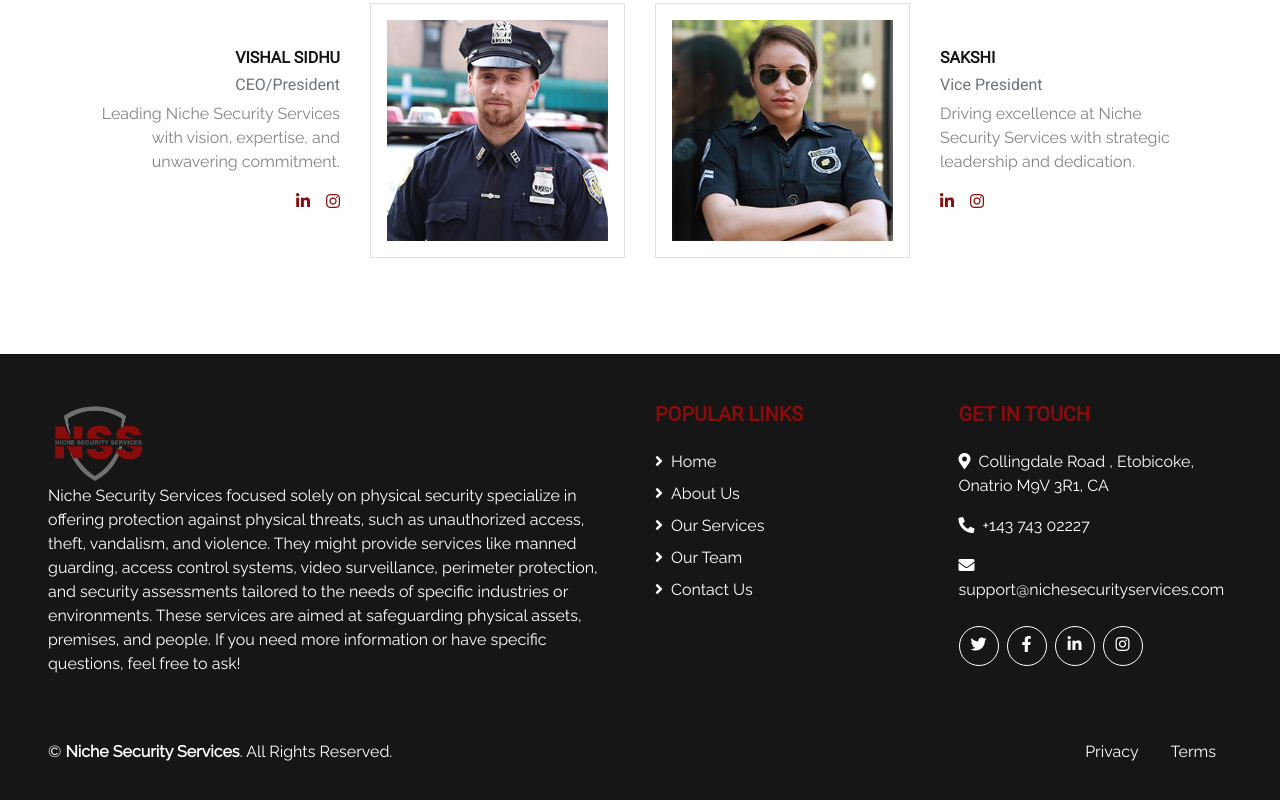
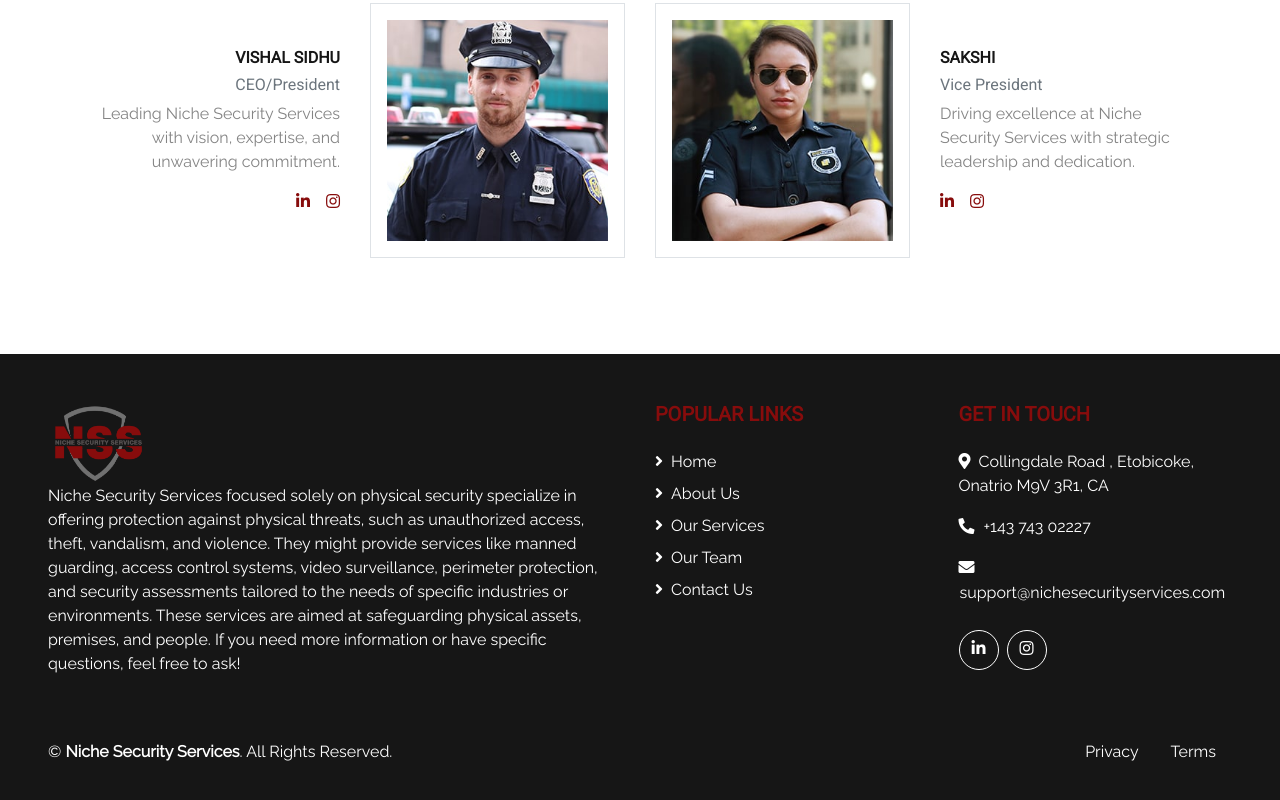
Before and after one commit to Mohitbains/SSN, a plain HTML site: page about.html in a window 1280 px wide. Shown: the part 1969-2769 px from the top of the page. Drawn offline with nearby package versions, Linux system fonts and the light colour scheme.

Commit message:
links are added

```diff
--- a/about.html
+++ b/about.html
@@ -448,35 +448,34 @@
                 Etobicoke, Onatrio M9V 3R1, CA
               </p>
               <p class="text-decoration-none">
-                <i class="fa fa-phone-alt mr-2"></i>+143 743 02227
+                <i class="fa fa-phone-alt mr-2"></i
+                ><a
+                  class="btn text-white"
+                  href="tel:+143 743 02227"
+                  style="padding: 0 !important"
+                  >+143 743 02227</a
+                >
               </p>
               <p>
                 <i class="fa fa-envelope mr-2"></i
-                >support@nichesecurityservices.com
+                ><a
+                  class="btn text-white"
+                  href="mailto:support@nichesecurityservices.com"
+                  style="padding: 0 !important"
+                  >support@nichesecurityservices.com</a
+                >
               </p>
               <div class="d-flex justify-content-start mt-4">
                 <a
                   class="btn btn-outline-light rounded-circle text-center mr-2 px-0"
                   style="width: 40px; height: 40px"
-                  href="#"
-                  ><i class="fab fa-twitter"></i
-                ></a>
-                <a
-                  class="btn btn-outline-light rounded-circle text-center mr-2 px-0"
-                  style="width: 40px; height: 40px"
-                  href="#"
-                  ><i class="fab fa-facebook-f"></i
-                ></a>
-                <a
-                  class="btn btn-outline-light rounded-circle text-center mr-2 px-0"
-                  style="width: 40px; height: 40px"
-                  href="#"
+                  href="https://www.linkedin.com/company/niche-security-services/"
                   ><i class="fab fa-linkedin-in"></i
                 ></a>
                 <a
                   class="btn btn-outline-light rounded-circle text-center mr-2 px-0"
                   style="width: 40px; height: 40px"
-                  href="#"
+                  href="https://www.instagram.com/nichesecurityservices/?igshid=OGQ5ZDc2ODk2ZA%3D%3D"
                   ><i class="fab fa-instagram"></i
                 ></a>
               </div>
```
Also changed, not shown: contact.html (+15 -16 lines), guard.html (+15 -16 lines), index.html (+17 -14 lines), service.html (+15 -16 lines).
